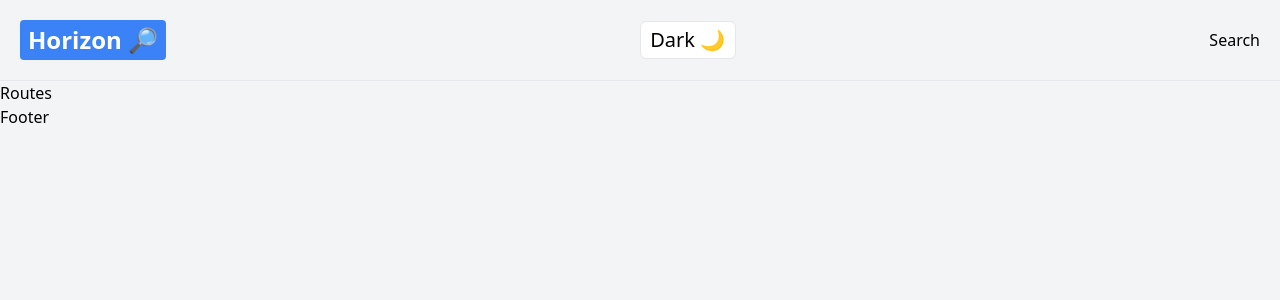
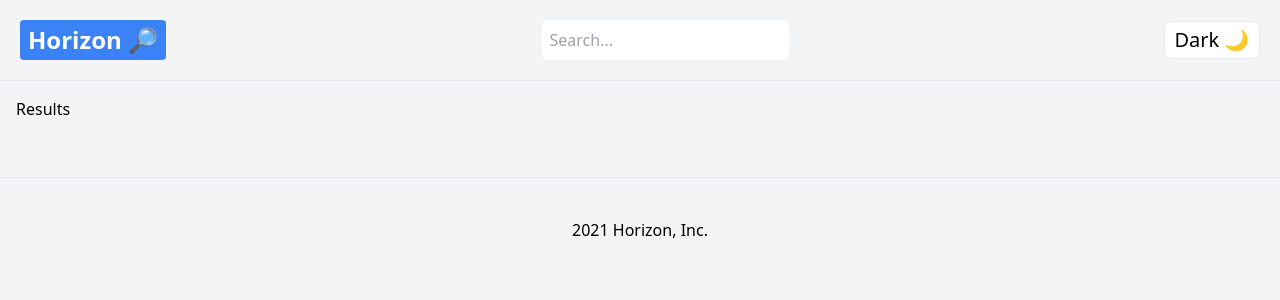
Before and after one commit to britok30/horizon-search, a React (Create React App) app: page /search in a window 1280 px wide. Shown: the top 300 px of the page. Built offline with nearby package versions, Linux system fonts and the light colour scheme.

Commit message:
add routes

```diff
--- a/package.json
+++ b/package.json
@@ -11,7 +11,7 @@
         "react-dom": "^17.0.2",
         "react-loader-spinner": "^4.0.0",
         "react-player": "^2.9.0",
-        "react-router-dom": "^6.0.2",
+        "react-router-dom": "^5.3.0",
         "react-scripts": "4.0.3",
         "use-debounce": "^7.0.1",
         "web-vitals": "^1.0.1"
--- a/src/components/Footer.jsx
+++ b/src/components/Footer.jsx
@@ -1,5 +1,10 @@
 import React from 'react';
 
 export const Footer = () => {
-    return <div>Footer</div>;
+    const date = new Date();
+    return (
+        <div className="text-center p-10 mt-10 border-t dark:border-gray-700 border-gray-200">
+            <h1>{`${date.getFullYear()} Horizon, Inc.`}</h1>
+        </div>
+    );
 };
--- a/src/components/Navbar.jsx
+++ b/src/components/Navbar.jsx
@@ -11,6 +11,7 @@ export const Navbar = ({ darkTheme, setDarkTheme }) => {
                         Horizon 🔎
                     </p>
                 </Link>
+                <Search />
                 <button
                     type="button"
                     className="text-xl dark:bg-gray-50 dark:text-gray-900 bg-white border w-24 rounded-md px-2 py-1 hover:shadow-lg transition-all duration-300 ease-in-out flex justify-center items-center"
@@ -18,7 +19,6 @@ export const Navbar = ({ darkTheme, setDarkTheme }) => {
                 >
                     {darkTheme ? 'Light 💡' : 'Dark 🌙'}
                 </button>
-                <Search />
             </div>
         </div>
     );
--- /dev/null
+++ b/src/components/Results.jsx
@@ -0,0 +1,5 @@
+import React from 'react';
+
+export const Results = () => {
+    return <div>Results</div>;
+};
--- a/src/components/Routes.jsx
+++ b/src/components/Routes.jsx
@@ -1,5 +1,18 @@
 import React from 'react';
+import { Switch, Route, Redirect } from 'react-router-dom';
+import { Results } from './Results';
 
 export const Routes = () => {
-    return <div>Routes</div>;
+    return (
+        <div className="p-4">
+            <Switch>
+                <Route exact path="/">
+                    <Redirect to="/search" />
+                </Route>
+                <Route exact path={['/search', '/images', '/news', '/videos']}>
+                    <Results />
+                </Route>
+            </Switch>
+        </div>
+    );
 };
--- a/src/components/Search.jsx
+++ b/src/components/Search.jsx
@@ -1,5 +1,13 @@
 import React from 'react';
 
 export const Search = () => {
-    return <div>Search</div>;
+    return (
+        <div>
+            <input
+                type="text"
+                className="p-2 rounded-md focus:outline-none dark:bg-gray-500"
+                placeholder="Search..."
+            />
+        </div>
+    );
 };
--- a/tailwind.config.js
+++ b/tailwind.config.js
@@ -1,4 +1,5 @@
 module.exports = {
+    mode: 'jit',
     purge: ['./src/**/*.{js,jsx,ts,tsx}', './public/index.html'],
     darkMode: 'class', // or 'media' or 'class'
     theme: {
```
Also changed, not shown: 1 other file (tests, documents, lock files or other folders).
